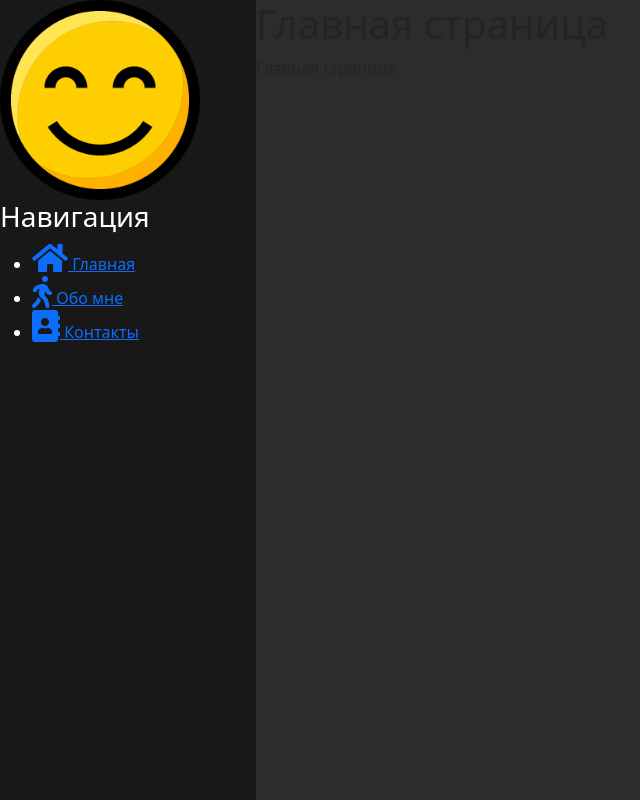
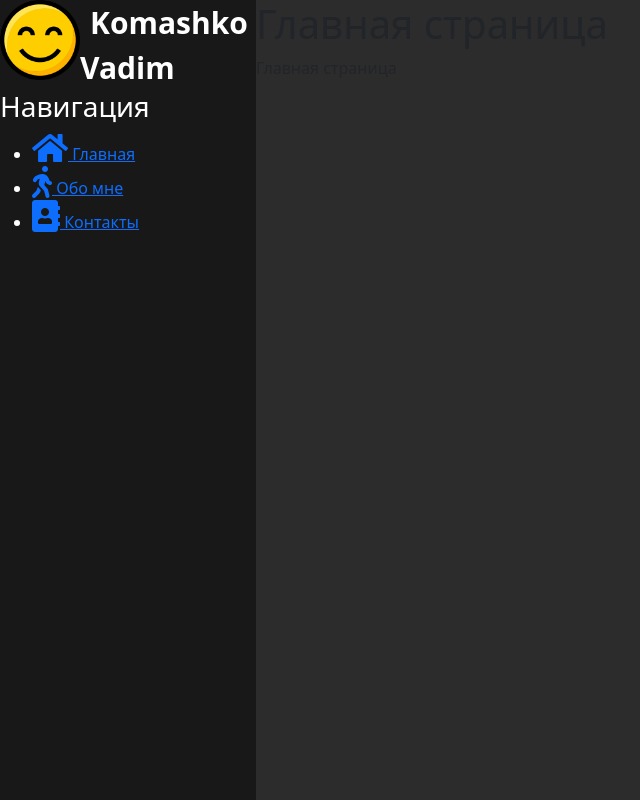
Before and after one commit to VadimRight/django_project, a Django app: page / in a window 1280 px wide. Shown: the whole page, without its empty margins (0-640 px from the left). Run offline with Django 4.2, Linux system fonts and the light colour scheme; some libraries are stand-ins or nearby versions.

Commit message:
aside for logo and upgradind aside with logo, text and navigation

```diff
--- a/web_project/main/static/main/css/main.css
+++ b/web_project/main/static/main/css/main.css
@@ -10,3 +10,14 @@ aside {
     color: #fff;
     border-right: 5x solid #4d4d4d;
 }
+
+aside img{
+    width: 80px;
+    float: left;
+}
+
+aside .logo {
+    font-size: 30px;
+    margin-left: 10px;
+    font-weight: bold;
+}
--- a/web_project/main/templates/main/layout.html
+++ b/web_project/main/templates/main/layout.html
@@ -13,8 +13,8 @@
 </head>
 <body>
     <aside>
-        <img src="{% static 'main/img/happiness.jpg' %}" alt="Smile" width="200" height="200">
-        <span class = "Smile"></span>
+        <img src="{% static 'main/img/happiness.jpg' %}" alt="logo">
+        <span class = "logo">Komashko Vadim</span>
         <h3>Навигация</h3>
 <ul>
     <li><a href="#"><i class="fas fa-home fa-2x"></i></i> Главная</a></li>
```
